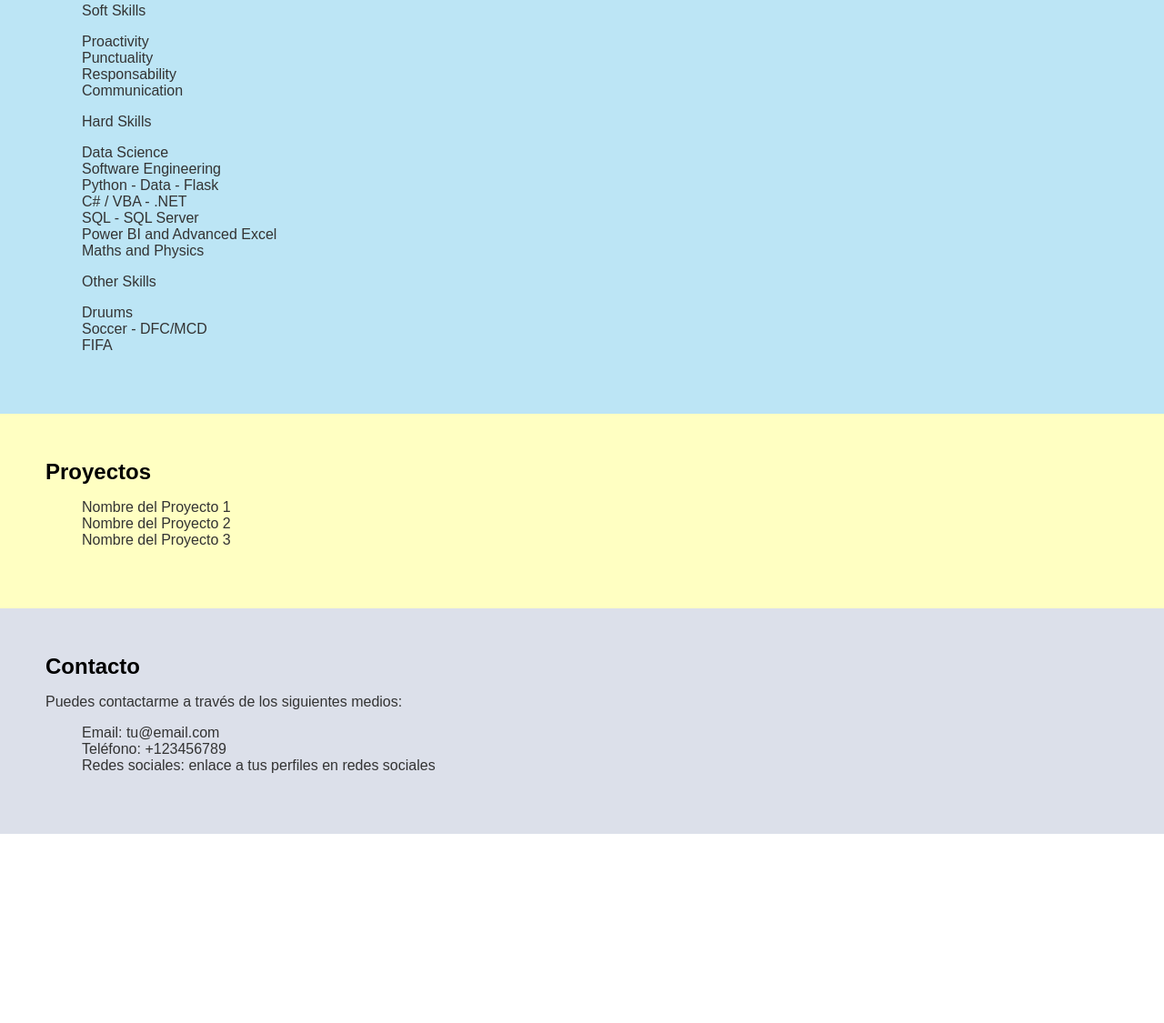
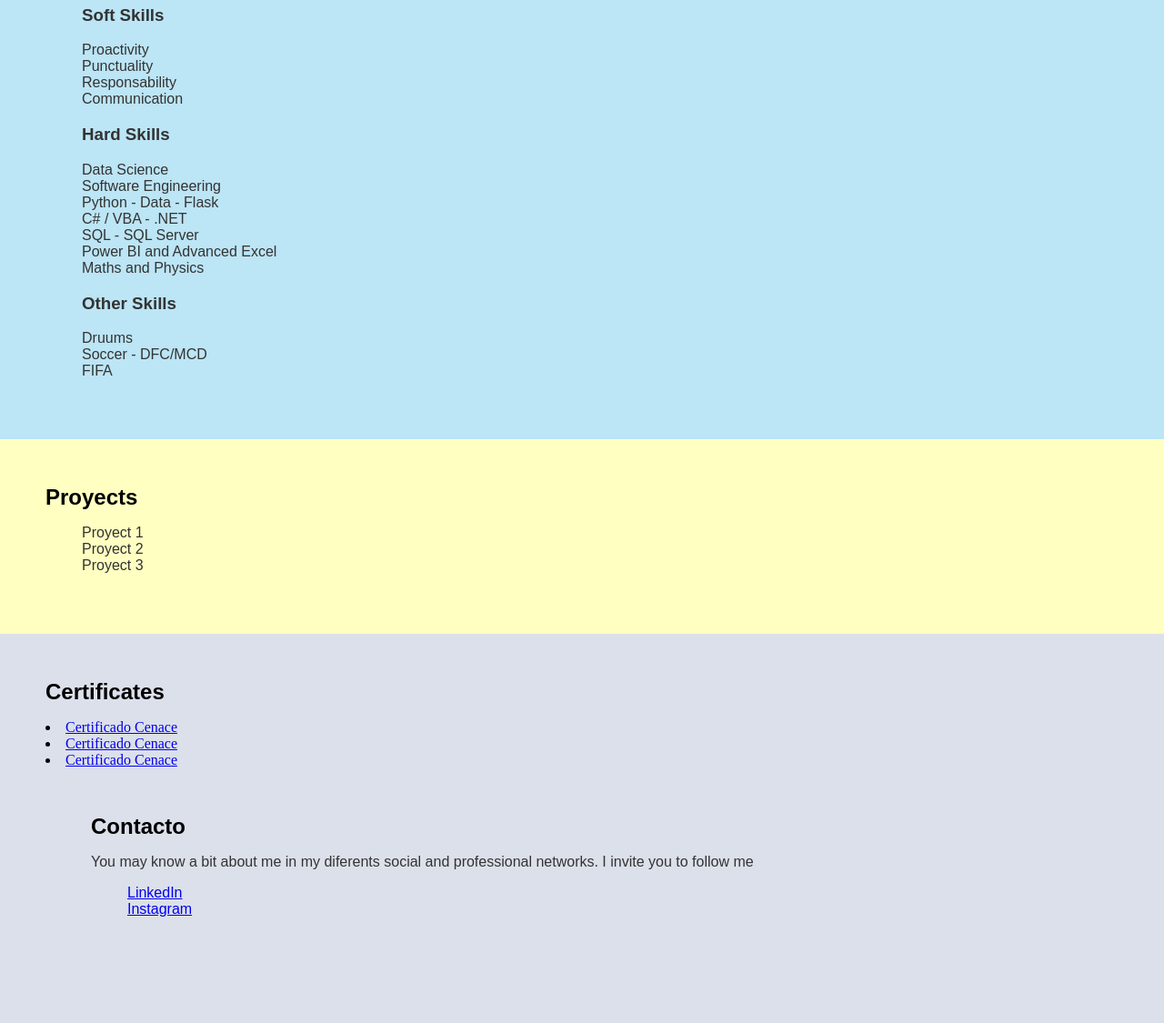
Before and after one commit to ingenriquearce/blogWeb, a plain HTML site: page index.html in a window 1280 px wide. Shown: the part 457-1582 px from the top of the page at 91% size. Before the commit the page ends 1374 px from the top, so only its background shows below. Drawn offline with Linux system fonts and the light colour scheme.

Commit message:
Añadiendo apartado de certificados y proyectos

```diff
--- a/index.html
+++ b/index.html
@@ -19,12 +19,12 @@
   <section id="habilidades">
     <h2>Skills</h2>
     <ul>
-      <p>Soft Skills</p>
+      <h3>Soft Skills</h3>
       <li>Proactivity</li>
       <li>Punctuality</li>
       <li>Responsability</li>
       <li>Communication</li>
-      <p>Hard Skills</p>
+      <h3>Hard Skills</h3>
       <li>Data Science</li>
       <li>Software Engineering</li>
       <li>Python - Data - Flask</li>
@@ -32,7 +32,7 @@
       <li>SQL - SQL Server</li>
       <li>Power BI and Advanced Excel</li>
       <li>Maths and Physics</li>
-      <p>Other Skills</p>
+      <h3>Other Skills</h3>
       <li>Druums</li>
       <li>Soccer - DFC/MCD</li>
       <li>FIFA</li>
@@ -41,23 +41,34 @@
 
   <!-- Sección de proyectos -->
   <section id="proyectos">
-    <h2>Proyectos</h2>
+    <h2>Proyects</h2>
     <ul>
-      <li>Nombre del Proyecto 1</li>
-      <li>Nombre del Proyecto 2</li>
-      <li>Nombre del Proyecto 3</li>
+      <li>Proyect 1</li>
+      <li>Proyect 2</li>
+      <li>Proyect 3</li>
       <!-- Puedes agregar más proyectos aquí -->
     </ul>
   </section>
 
+  <section id="certificados">
+    <h2>Certificates</h2>
+    <p></p>
+      <li><a href="https://cenace.upsa.edu.bo/certificados/x84afkeusv0mi1xhzffk0ithqswf9v7e">Certificado Cenace</a></li>
+      <li><a href="https://cenace.upsa.edu.bo/certificados/x84afkeusv0mi1xhzffk0ithqswf9v7e">Certificado Cenace</a></li>
+      <li><a href="https://cenace.upsa.edu.bo/certificados/x84afkeusv0mi1xhzffk0ithqswf9v7e">Certificado Cenace</a></li>
+  </sectionid>
+
   <!-- Sección de contacto -->
   <section id="contacto">
     <h2>Contacto</h2>
-    <p>Puedes contactarme a través de los siguientes medios:</p>
+    <p>You may know a bit about me in my diferents social and professional networks. I invite you to follow me</p>
     <ul>
-      <li>Email: tu@email.com</li>
-      <li>Teléfono: +123456789</li>
-      <li>Redes sociales: enlace a tus perfiles en redes sociales</li>
+    <li>
+      <a href="https://www.linkedin.com/in/enrique-arce-alejandro-2204991b5/">LinkedIn</a>
+    </li>
+    <li>
+      <a href="https://www.instagram.com/enriquearcea/">Instagram</a>
+    </li>
     </ul>
   </section>
 
--- a/styles.css
+++ b/styles.css
@@ -47,7 +47,18 @@
    list-style-type: none;
    }
 
-    /* Estilos para la sección de contacto */
+   /* Estilos para la lista de contacto */
+   #certificados ul {
+   list-style-type: none;
+   }
+
+   /* Estilos para la sección de cert */
+   #certificados {
+   padding: 50px;
+   background-color: #DCE0EA;
+   }
+
+   /* Estilos para la sección de cert */
    #contacto {
    padding: 50px;
    background-color: #DCE0EA;
```
Lines whose indentation alone changed are shown as unchanged.
